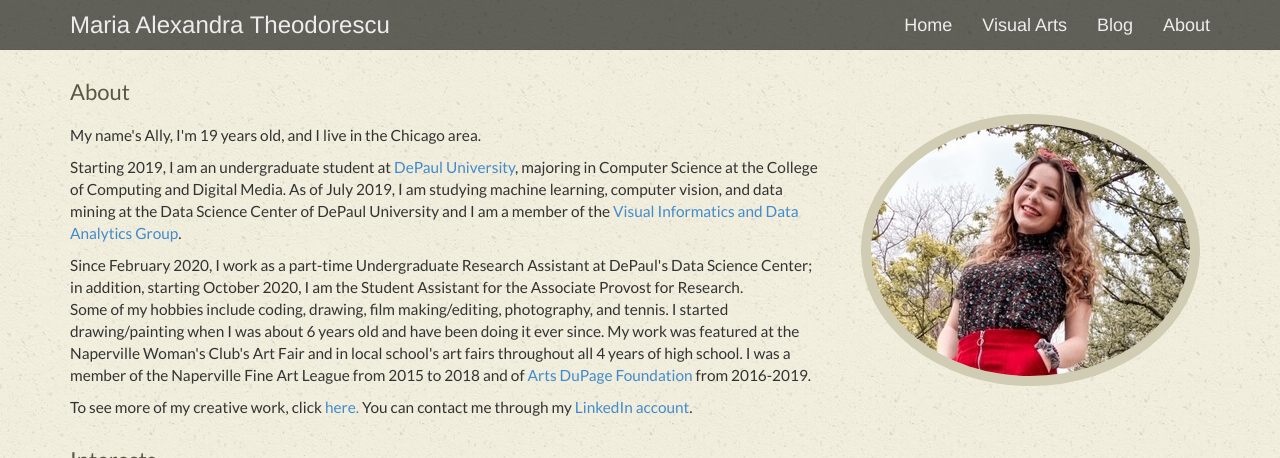
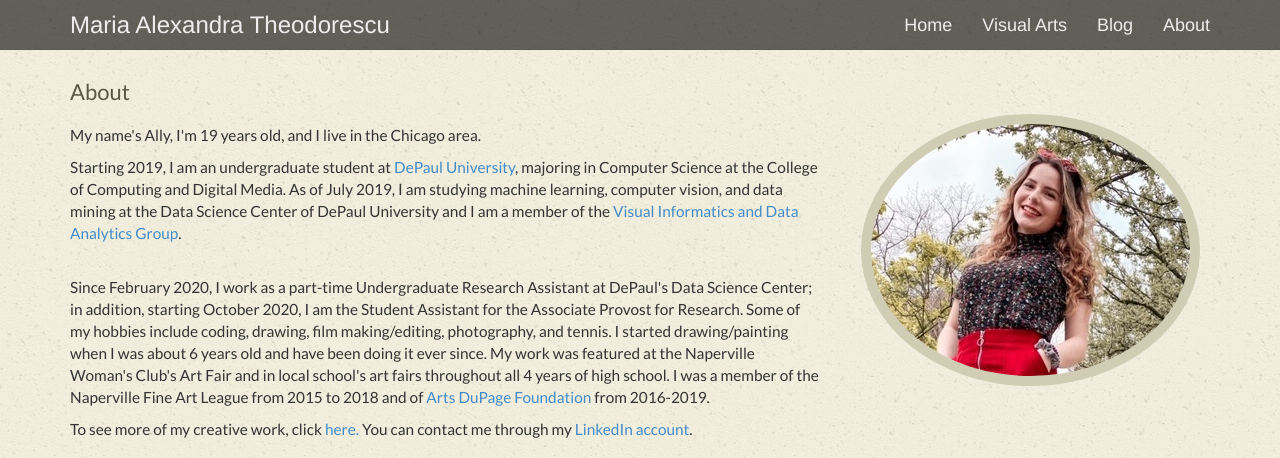
Before and after one commit to allyth/allyth, a Jekyll site: the page built from about.html, in a window 1280 px wide and 900 px high, cut to the strip 0-458 px from the top of the window. Built offline with Jekyll 4.4.1, drawn with Linux system fonts in a browser that asks for light colours; some web fonts are replaced; part of the change alters nothing that is shown.

```diff
--- a/about.html
+++ b/about.html
@@ -10,8 +10,8 @@ title: About
 
             <div style="padding: 10px 0px;">
                 <p>My name's Ally, I'm 19 years old, and I live in the Chicago area. <p> Starting 2019, I am an undergraduate student at <a href="https://www.cdm.depaul.edu/Pages/default.aspx">DePaul University</a>, majoring in Computer Science at the College of Computing and Digital Media.
-                    As of July 2019, I am studying machine learning, computer vision, and data mining at the Data Science Center of DePaul University and I am a member of the <a href="http://facweb.cs.depaul.edu/research/vc/students.html">Visual Informatics and Data Analytics Group</a>.</p>
-                    Since February 2020, I work as a part-time Undergraduate Research Assistant at DePaul's Data Science Center; in addition, starting October 2020, I am the Student Assistant for the Associate Provost for Research. </br>
+                    As of July 2019, I am studying machine learning, computer vision, and data mining at the Data Science Center of DePaul University and I am a member of the <a href="http://facweb.cs.depaul.edu/research/vc/students.html">Visual Informatics and Data Analytics Group</a>.</p> </br>
+                    Since February 2020, I work as a part-time Undergraduate Research Assistant at DePaul's Data Science Center; in addition, starting October 2020, I am the Student Assistant for the Associate Provost for Research.
                     Some of my hobbies include coding, drawing, film making/editing, photography, and tennis. I started drawing/painting when I was about 6 years old and have been doing it ever since.
                     My work was featured at the Naperville Woman's Club's Art Fair and in local school's art fairs throughout all 4 years of high school.
                     I was a member of the Naperville Fine Art League from 2015 to 2018 and of <a href="http://www.artsdupage.org/">Arts DuPage Foundation</a> from 2016-2019.</p>
```
